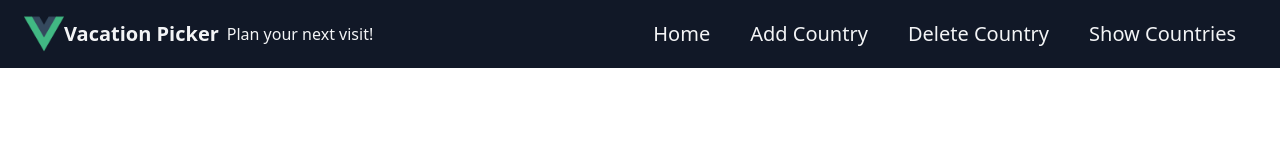
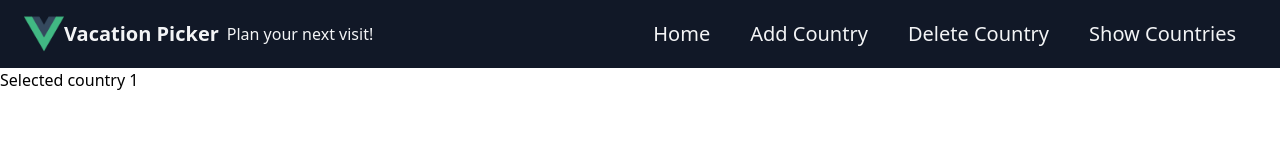
Before and after one commit to SwenteMebel/VueVacation, a Vue app: page /detailselect/1 in a window 1280 px wide. Shown: the top 160 px of the page. Built offline with nearby package versions, Linux system fonts and the light colour scheme.

Commit message:
API Getter select specifiek 1 land

```diff
--- a/src/components/Allcountries.vue
+++ b/src/components/Allcountries.vue
@@ -1,15 +1,16 @@
 <template>
-    <h1>Hier komt alle countries na button</h1>
-    <button @click="ophalen()">Show</button><br>
-    <button @click="toggleData()">Hide</button>
-    <div v-if="!loading" class="bg-yellow-500">Loading... Please wait</div>
-    <div v-if="error" class="bg-red-500">Oeps something went wrong {{ errorMsg }}</div>
-
-    <div v-if="countries && countries.length >= 1" class="">
+    <div class="bg-orange-500 grid justify-center p-2">
+        <h1 class="text-[2rem] font-serif font-bold">Show all Countries</h1>
+        <button @click="ophalen()" class="m-2  p-2 shadow-md hover:shadow-xl hover:shadow-black ease-linear duration-300 rounded-xl text-md bg-orange-200">Show</button><br>
+        <button @click="toggleData()" class="m-2 p-2 shadow-md hover:shadow-xl hover:shadow-black ease-linear duration-300 rounded-xl text-md  bg-orange-200">Hide</button>
+        <div v-if="!loading" class="bg-yellow-500 font-serif text-xl font-bold text-center">Loading... Please wait</div>
+        <div v-if="error" class="bg-red-500 font-serif text-xl font-bold text-center">Oeps something went wrong {{ errorMsg }}</div>
+    </div>
+    <div v-if="countries && countries.length >= 1" class="flex justify-center">
         <ul>
             <li v-for="land of countries" :key="land.name" class="container p-2 m-2 flex flex-wrap justify-center items-center">
                 <span class="float-start pr-2"><img :src="land.flags.png" class="max-w-60 md:h-56  rounded-lg shadow-md hover:shadow-lg hover:shadow-black ease-linear duration-300"></span>
-                <div class="bg-orange-500 grid items-center max-w-[32rem] md:h-56 p-2 mt-2 md:mt-0 rounded-xl text-md font-mono shadow-md hover:shadow-lg hover:shadow-black ease-linear duration-300">
+                <div @click="getCountry(land.name.common)" class="bg-orange-500 grid items-center max-w-[32rem] md:h-56 p-2 mt-2 md:mt-0 rounded-xl text-md font-mono shadow-md hover:shadow-lg hover:shadow-black ease-linear duration-300">
                     Name: {{ land.name.common }}<br>
                     Capital: {{ land.capital }} <br>
                     Population: {{ land.population }} <br>
@@ -32,6 +33,16 @@
         },
         toggleData(){
             this.$store.dispatch('toggleShow');
+        },
+
+        getCountry(name){
+            console.log(name);
+            this.$router.push({
+                name:'selectedfromall',
+                params:{
+                    name: name,
+                }
+            });
         }
     },
 
--- /dev/null
+++ b/src/components/Details.vue
@@ -0,0 +1,28 @@
+<template>
+    <div v-if="!country" class="">
+        <h1>Selected country {{ name }}</h1>
+
+    </div>
+
+
+</template>
+
+
+<script>
+
+
+export default {
+    name: 'DetailsSelectAll',
+
+    created(){
+        this.name = this.$route.params.name;
+
+    },
+
+    computed:{
+        country(){
+            return this.$store.getters.getCountry(this.name);
+        }
+    }
+}
+</script>
--- a/src/components/VacationPicker.vue
+++ b/src/components/VacationPicker.vue
@@ -16,12 +16,12 @@
                 </ul>
                 <button @click="remove(selectedCountryIndex)" class="bg-red-500 p-1 ml-2 rounded-lg font-semibold">Delete </button>
             </div>
-            <collapsible-section>
+            <!--<collapsible-section>-->
                <!--Via @rating krijgen we data terug vanuit de child en dat word dan verder bewerkt als dat in deze component nodig is
              Via :country versturen data naar de child, en dan kan dat daar ook weer verwerkt worden mocht dit nodig zijn -->
 
                 <CountryDetails v-if="selectedCountry" @rating="onRating($event)" :country="selectedCountry" />
-            </collapsible-section>
+            <!--</collapsible-section>-->
         </div>
     </div>
 </template>
@@ -30,7 +30,7 @@
 import CountryData from '@/data/CountryData.js'
 import mixins from '@/mixins/mixins.js'
 import CountryDetails from './CountryDetails.vue'
-import CollapsibleSection from './CollapsibleSection.vue'
+//import CollapsibleSection from './CollapsibleSection.vue'
 
 
 export default {
@@ -39,7 +39,7 @@
 
    components: {
         CountryDetails,
-        CollapsibleSection,
+       //CollapsibleSection,
    },
 
     data(){
--- a/src/routing/index.js
+++ b/src/routing/index.js
@@ -34,6 +34,11 @@
         name: 'showall',
         component: () => import(/**/'@/components/Allcountries.vue')
     },
+    {
+        path: '/detailselect/:name',
+        name: 'selectedfromall',
+        component: () => import(/**/ '@/components/Details.vue')
+    }
 
 
 
--- a/src/store/index.js
+++ b/src/store/index.js
@@ -50,4 +50,11 @@
 
     },
 
+    getters: {
+        getCountry: (state) => (name) => {
+            return state.countries.find(c => c.name === name)
+        }
+
+    }
+
 });
```
